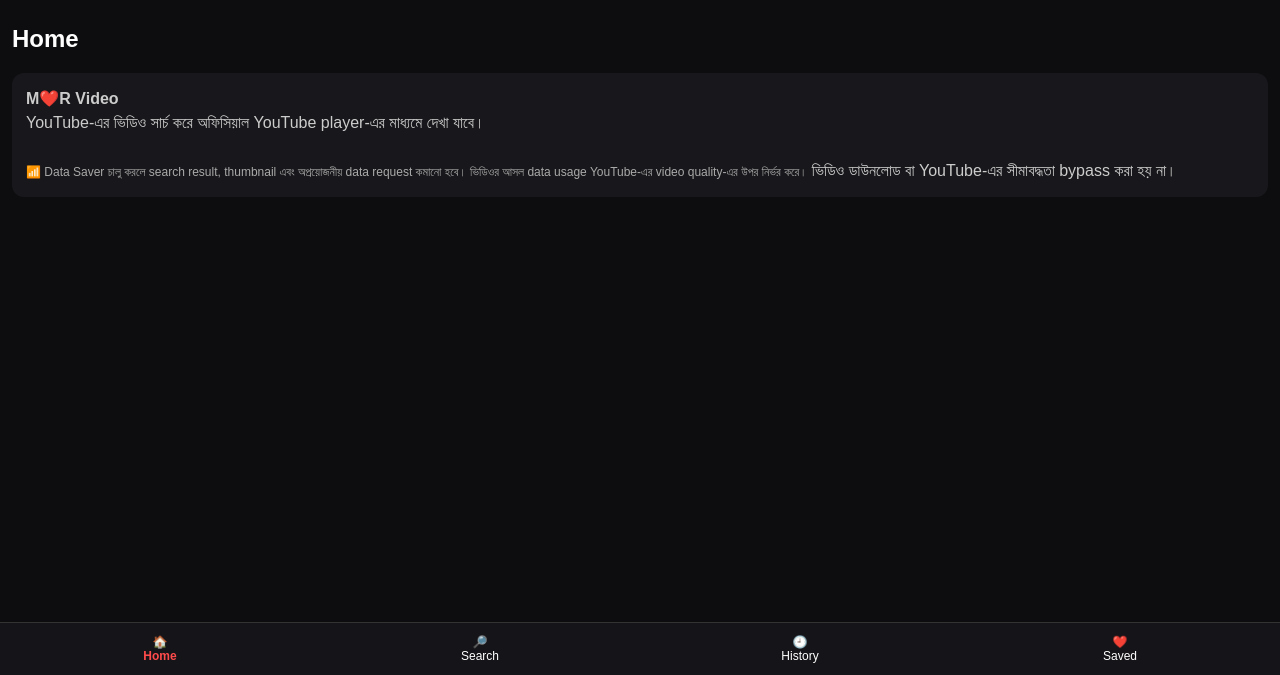
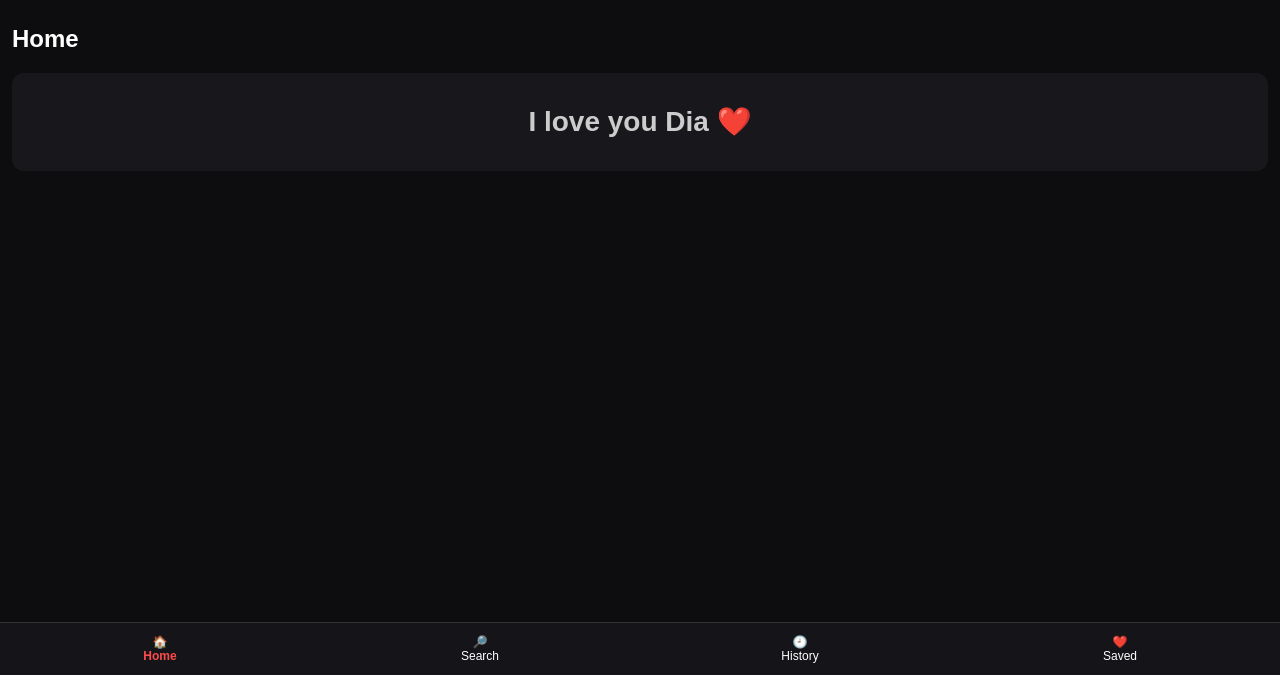
Before and after one commit to masumahamed382-code/my-video-mr, a plain HTML site: page index.html in a window 1280 px wide. Shown: the part 125-800 px from the top of the page. Drawn offline with Linux system fonts and the light colour scheme.

Commit message:
Add files via upload

```diff
--- a/index.html
+++ b/index.html
@@ -92,6 +92,7 @@
 
 .data-note{font-size:12px;color:#aaa;margin:8px 0}
 .data-on{border:1px solid #35c46a!important}
+.home-message{text-align:center;font-size:28px;font-weight:700;padding:28px 14px}
 
 </style>
 </head>
@@ -112,11 +113,8 @@
 <main>
   <section id="home" class="page active">
     <h2>Home</h2>
-    <div class="note">
-      <b>M❤️R Video</b><br>
-      YouTube-এর ভিডিও সার্চ করে অফিসিয়াল YouTube player-এর মাধ্যমে দেখা যাবে।<br><br>
-      <span class="data-note">📶 Data Saver চালু করলে search result, thumbnail এবং অপ্রয়োজনীয় data request কমানো হবে। ভিডিওর আসল data usage YouTube-এর video quality-এর উপর নির্ভর করে।</span>
-      ভিডিও ডাউনলোড বা YouTube-এর সীমাবদ্ধতা bypass করা হয় না।
+    <div class="note home-message">
+      <b>I love you Dia ❤️</b>
     </div>
   </section>
 
```
